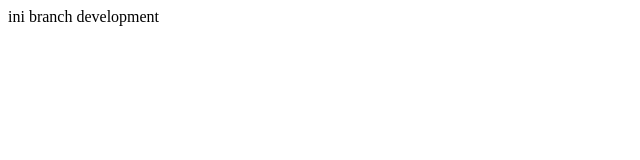
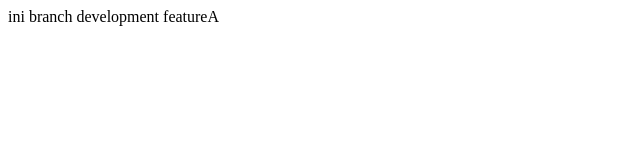
Before and after one commit to Doni19071/go_doni-yudi-prabowo, a plain HTML site: page 02_Version Control and Branch Management (Git)/praktikum/index.html in a window 1280 px wide. Shown: the full height of the page, 0-640 px from the left. Drawn offline with Linux system fonts and the light colour scheme.

Commit message:
tag feature A

```diff
--- a/02_Version Control and Branch Management (Git)/praktikum/index.html
+++ b/02_Version Control and Branch Management (Git)/praktikum/index.html
@@ -7,6 +7,6 @@
     <title>Document</title>
 </head>
 <body>
-    ini branch development
+    ini branch development featureA
 </body>
 </html>
```
